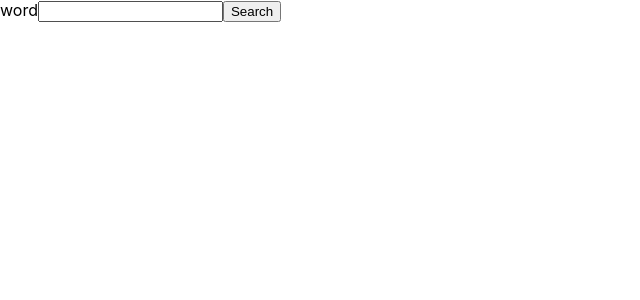
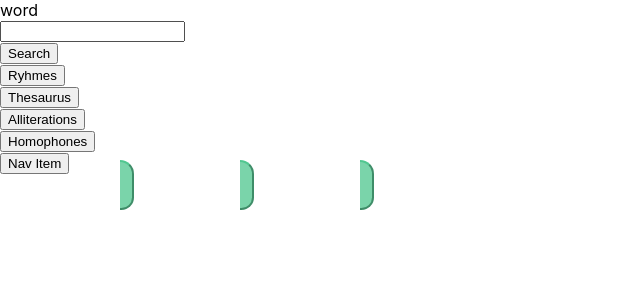
Before and after one commit to eemontemayor/Lyrique-client, a React (Create React App) app: page / in a window 1280 px wide. Shown: the top 300 px of the page, without its empty margins (0-640 px from the left). Built offline with nearby package versions, Linux system fonts and the light colour scheme.

Commit message:
working on customizing sidebar and rendering list of btns

```diff
--- a/src/App.js
+++ b/src/App.js
@@ -5,7 +5,12 @@ import WordService from './services/word-service'
 import {WordForm} from './components/WordForm/WordForm'
 import './App.css'
 class App extends React.Component {
+state = {
+  results:[],
+  searchWord:'',
+  selectedWord:'',
 
+}
 handleChange =(e)=>{
 
 
@@ -22,58 +27,109 @@ handleChange =(e)=>{
 }
 
 
+handleClickWord = () =>{
+const word = this.state.selectedWord
+  WordService.getWordData(word)
+  .then(res=>{
+      console.log(res)
+  })
+
+
+}
+
+
+
 handleWordSubmit = (e) =>{
 e.preventDefault()
 
 let word = this.state.word
 
-// WordService.getRhymes(word)
-// .then(res=>{
-//   this.setState({
-//     rhymeList:res
+WordService.getRhymes(word)
+.then(res=>{
+  this.setState({
+    results:res
 
-//   })
-// })
-// WordService.getSyllables(word)
-// .then(res=>{
-//   console.log(res)
-// })
+  })
+})
 
 // WordService.getSynonyms(word)
 // .then(res=>{
 //   console.log(res)
 // })
-WordService.getAlliterations(word)
-.then(res=>{
-  console.log(res)
-})
+// WordService.getAlliterations(word)
+// .then(res=>{
+//   console.log(res)
+// })
+
+// WordService.getSimPhrases(word)
+// .then(res=>{
+//   console.log(res)
+// })
+
 }
+
+renderList = () =>{
+  if(this.state.results){
+
+
+
+  const list = this.state.results.map((item , index)=>{
+    return <li key={index}>{item.word}</li>
+
+  })
+return (
+<ul className = 'result-List'>{list}</ul>
+)
+
+
+  }
+}
+
+
+  render(){
+
+
+
+  return (
+
+    <div className = 'App'>
+  {/* <UserContext.Provider value ={{word}}> */}
+  <main className='App'>
+    <Sidebar width={120} height={"100vh"}>
+    <WordForm className='App__word_form'
+      handleChange = {this.handleChange}
+      handleWordSubmit={this.handleWordSubmit}
+      />
+          <button>Ryhmes</button>
+          <button>Thesaurus</button>
+          <button>Alliterations</button>
+          <button>Homophones</button>
+          <button>Nav Item</button>
+        </Sidebar>
+
+<Sidebar width={120} height={"100vh"}>
+        {this.state.results && this.renderList()}
+
+</Sidebar>
+<Sidebar width={120} height={"100vh"}>
+     {this.state.selectedWord && <h1>placeholder</h1>}
+
+  </Sidebar>
 
 
 
 
-  render(){
-  return (
+{/*
 
-    <div className = 'App'>
-  {/* <UserContext.Provider value ={{word}}> */}
-{/*
-    <Sidebar width={300} height={"100vh"}>
-          <h1>Ryhmes</h1>
-          <h1>Thesaurus</h1>
-          <h1>Alliterations</h1>
-          <h1>Nav Item</h1>
-          <h1>Nav Item</h1>
-        </Sidebar> */}
+<Sidebar width={120} height={"100vh"}>
+        {this.state.results && this.renderList()}
 
-    <main className='App'>
+</Sidebar>
+<Sidebar width={120} height={"100vh"}>
+     {this.state.selectedWord && <h1>placeholder</h1>}
 
-
-    <WordForm className='App__word_form'
-      handleChange = {this.handleChange}
-      handleWordSubmit={this.handleWordSubmit}
-    />
-
+  </Sidebar>
+   */}
 
 
 
--- a/src/components/Sidebar/Sidebar.js
+++ b/src/components/Sidebar/Sidebar.js
@@ -1,7 +1,7 @@
 import "./Sidebar.css";
 import React from "react";
 
-export const Sidebar = ({ width, height, children }) => {
+export const Sidebar = ({ width, height, children}) => {
   const [xPosition, setX] = React.useState(-width);
 
   const toggleMenu = () => {
@@ -29,6 +29,7 @@ export const Sidebar = ({ width, height, children }) => {
           onClick={() => toggleMenu()}
           className="toggle-menu"
           style={{
+
             transform: `translate(${width}px, 20vh)`
           }}
         ></button>
--- a/src/services/word-service.js
+++ b/src/services/word-service.js
@@ -74,8 +74,8 @@ import config from '../config';
       })
     },
 
-    getSyllables(word){
-      return fetch(`${config.API_ENDPOINT}/word/syllables/${word}`,{
+    getWordData(word){
+      return fetch(`${config.API_ENDPOINT}/word/wordData/${word}`,{
         method:'GET',
         headers:{
           'content-type':'application/json',
@@ -116,5 +116,37 @@ import config from '../config';
         console.error({error})
       })
     },
+
+    getSimPhrases(phrase){
+
+    // TO-DO : ADD INPUT VALIDATION HERE
+
+      // let regEx = /\/
+
+      const UrlPhrase = phrase.split(' ')
+
+
+      return fetch(`${config.API_ENDPOINT}/word/similairPhrases/${UrlPhrase}`,{
+        method:'GET',
+        headers:{
+          'content-type':'application/json',
+          // 'authorization':`bearer ${TokenService.getAuthToken()}`,
+        },
+
+
+
+      })
+      .then((res) => {
+        if (!res.ok)
+          return res.json().then(e => Promise.reject(e))
+        return res.json()
+      })
+      .catch(error => {
+        console.error({error})
+      })
+    },
+
+
+
 }
 export default WordService
```
Also changed, not shown: src/components/WordItem/WordItem.js (added, +18 -0 lines).
